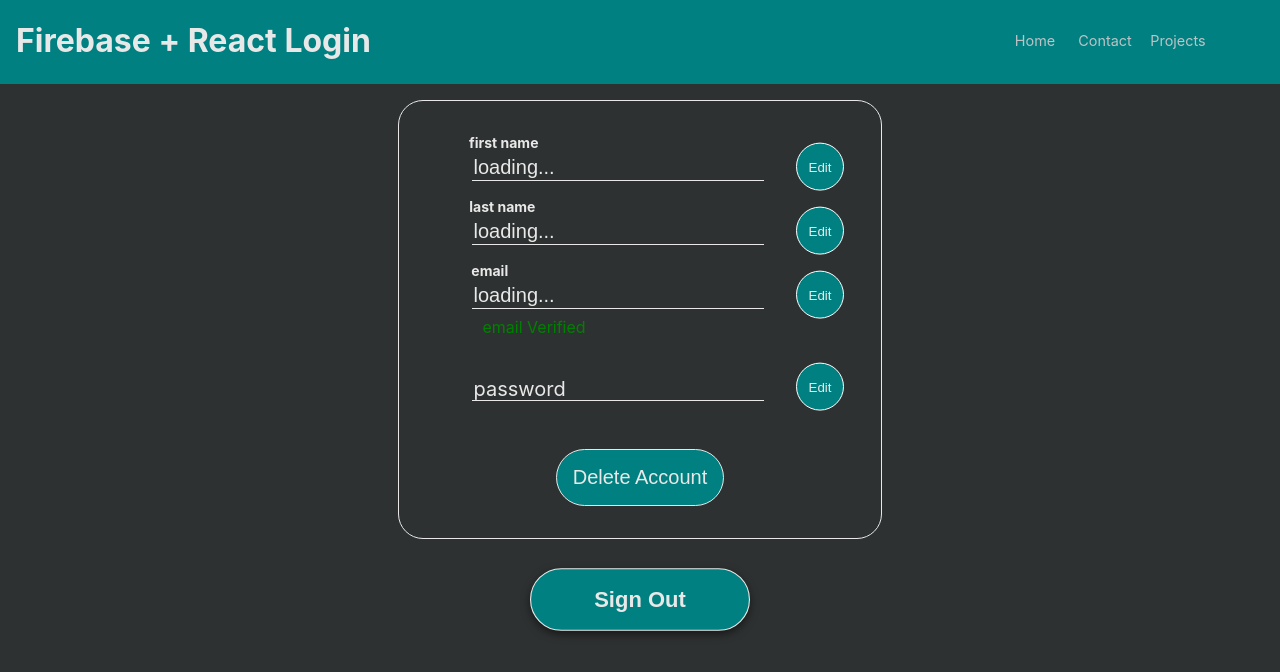
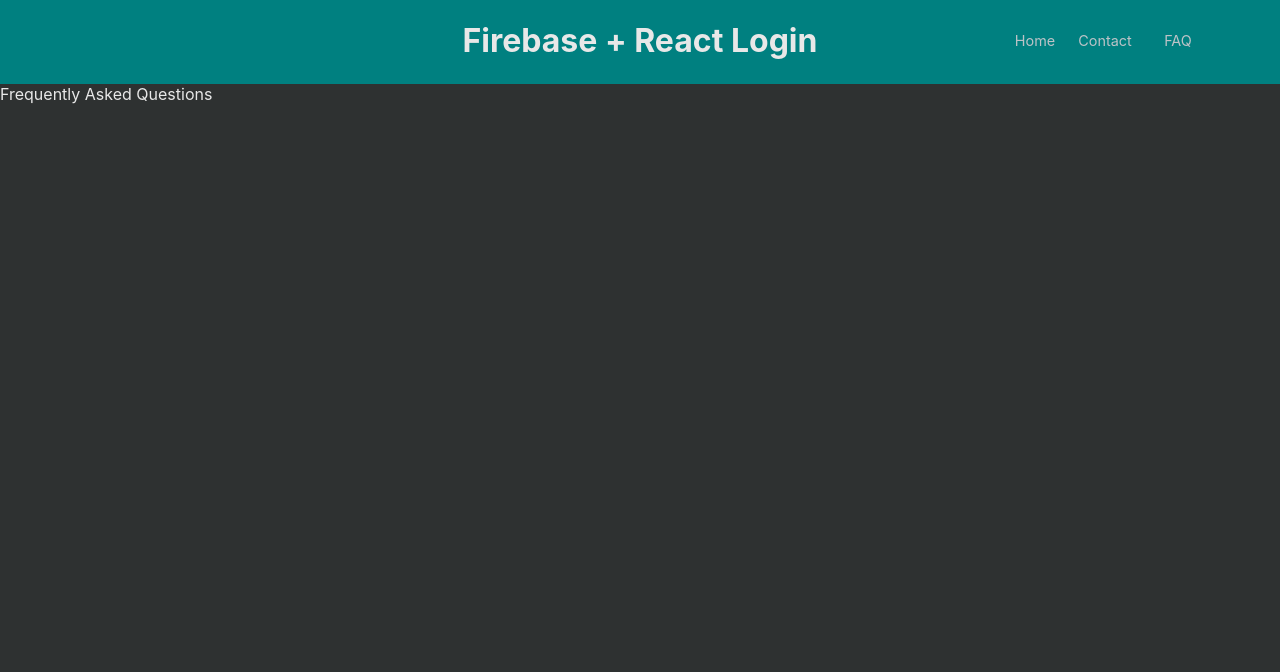
Before and after one commit to heardMan/firebase-auth-react, a React (Create React App) app: page /faq in a window 1280 px wide. Before the commit this address led to /. Shown: the top 672 px of the page. Built offline with nearby package versions, Linux system fonts and the light colour scheme; no server answers.

Commit message:
added and cleaned up strating navigation-- next steps documentation and tutorial begining

```diff
--- a/src/App.js
+++ b/src/App.js
@@ -9,14 +9,17 @@
 import PasswordReset from './components/PasswordReset/PasswordReset.js';
 import Nav from './components/Nav/Nav.js';
 import Header from './components/Header/Header.js';
+import Contact from './components/Contact/Contact.js';
+import FAQ from './components/FAQ/FAQ.js';
 
 function App() {
   return (
     <div className="App">
       <Header />
-      <Nav />
+
       <main>
         <AuthContentextProvider>
+        <Nav />
           <Routes>
             <Route path='/' element={
               <ProtectedRoute>
@@ -26,6 +29,8 @@
             <Route path='/signup' element={<SignUp />} />
             <Route path='/signin' element={<SignIn />} />
             <Route path='/reset' element={<PasswordReset />} />
+            <Route path='/contact' element={<Contact />} />
+            <Route path='/faq' element={<FAQ />} />
             <Route path='/*' element={<Navigate to="/" replace={true} />} />
           </Routes>
         </AuthContentextProvider>
--- /dev/null
+++ b/src/components/Contact/Contact.js
@@ -0,0 +1,14 @@
+import React, { useEffect, useState } from 'react';
+import { useAuth } from '../../contexts/Auth.js'
+import { useNavigate } from 'react-router-dom';
+
+import './Contact.css';
+
+const Contact = () => {
+
+    return (
+        <div id='contact'>Contact Information</div>
+    );
+};
+
+export default Contact;
--- /dev/null
+++ b/src/components/FAQ/FAQ.js
@@ -0,0 +1,12 @@
+import React, { useEffect, useState } from 'react';
+
+import './FAQ.css';
+
+const FAQ = () => {
+
+    return (
+        <div id='faq'>Frequently Asked Questions</div>
+    );
+};
+
+export default FAQ;
--- a/src/components/Header/Header.css
+++ b/src/components/Header/Header.css
@@ -9,7 +9,8 @@
 }
 
 #header .title {
-margin-left: 1rem;
+    display: flex;
+    justify-content: center;
 }
 
 #spacer {
--- a/src/components/Nav/Nav.css
+++ b/src/components/Nav/Nav.css
@@ -6,7 +6,7 @@
     height: 64px;
     border-radius: 100%;
     border: solid #95a5a6 1px;
-    background-color: #044F67;
+    background-color: #008080;
     box-shadow: 0px 3px 8px rgba(0, 0, 0, 0.5);
     z-index: 901;
 }
@@ -45,7 +45,7 @@
     height: 48px;
     width: 48px;
     color: #BDC3C7;
-    background-color: #044F67;
+    background-color: #008080;
     font-size: small;
     border: solid #BDC3C7 1px;
     border-radius: 50%;
--- a/src/components/Nav/Nav.js
+++ b/src/components/Nav/Nav.js
@@ -1,13 +1,13 @@
 import React, { useEffect, useState } from 'react';
-import { useNavigate } from 'react-router-dom';
+import { Link } from 'react-router-dom';
+
+import menuLogo from './menu-24px-light.svg'
 
 import './Nav.css';
 
 const Nav = () => {
 
     const [menuOpen, setMenuOpen] = useState(false);
-
-    const navigate = useNavigate();
 
     const toggle = ()=>{
         if(menuOpen===false){
@@ -16,22 +16,20 @@
         return setMenuOpen(false);
      }
 
-
-
     return (
         <nav id='nav'>
             <button className='fab toggle' onClick={toggle}>
-                <img alt='menu icon' className='toggle' src='#' />
+                <img alt='menu icon' className='toggle' src={menuLogo} />
             </button>
             <div className={menuOpen===true?'menu menuOpen':'menu'}>
                 <div className='menu-item'>
-                    <a href='./'>Home</a>
+                    <Link to='/'>Home</Link>
                 </div>
                 <div className='menu-item'>
-                    <a href='./contact'>Contact</a>
+                    <Link to='/contact'>Contact</Link>
                 </div>
                 <div className='menu-item'>
-                    <a href='./projects'>Projects</a>
+                    <Link to='./faq'>FAQ</Link>
                 </div>
             </div>
         </nav>
```
Also changed, not shown: src/components/Contact/Contact.css (added), src/components/FAQ/FAQ.css (added), src/components/Nav/menu-24px-light.svg (added), 12 other files (tests, documents, lock files or other folders).
